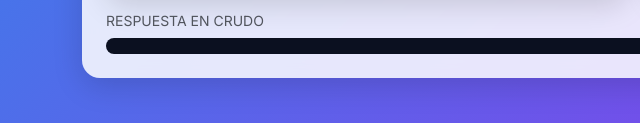
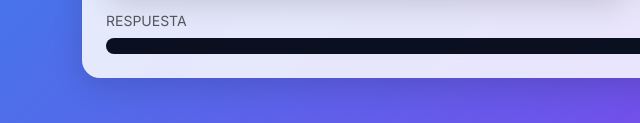
Before and after one commit to ma4rc312/cari-ai-javascript, a plain HTML site: page index.html in a window 1280 px wide. Shown: the part 1085-1208 px from the top of the page, 0-640 px from the left. Drawn offline with nearby package versions, Linux system fonts and the light colour scheme.

Commit message:
arr3eglo

```diff
--- a/index.html
+++ b/index.html
@@ -128,7 +128,7 @@
           </div>
 
           <div class="mt-3">
-            <h6 class="small text-uppercase text-muted">Respuesta en crudo</h6>
+            <h6 class="small text-uppercase text-muted">Respuesta</h6>
             <pre id="raw" class="code mb-0" style="white-space:pre-wrap;"></pre>
           </div>
         </div>
```
